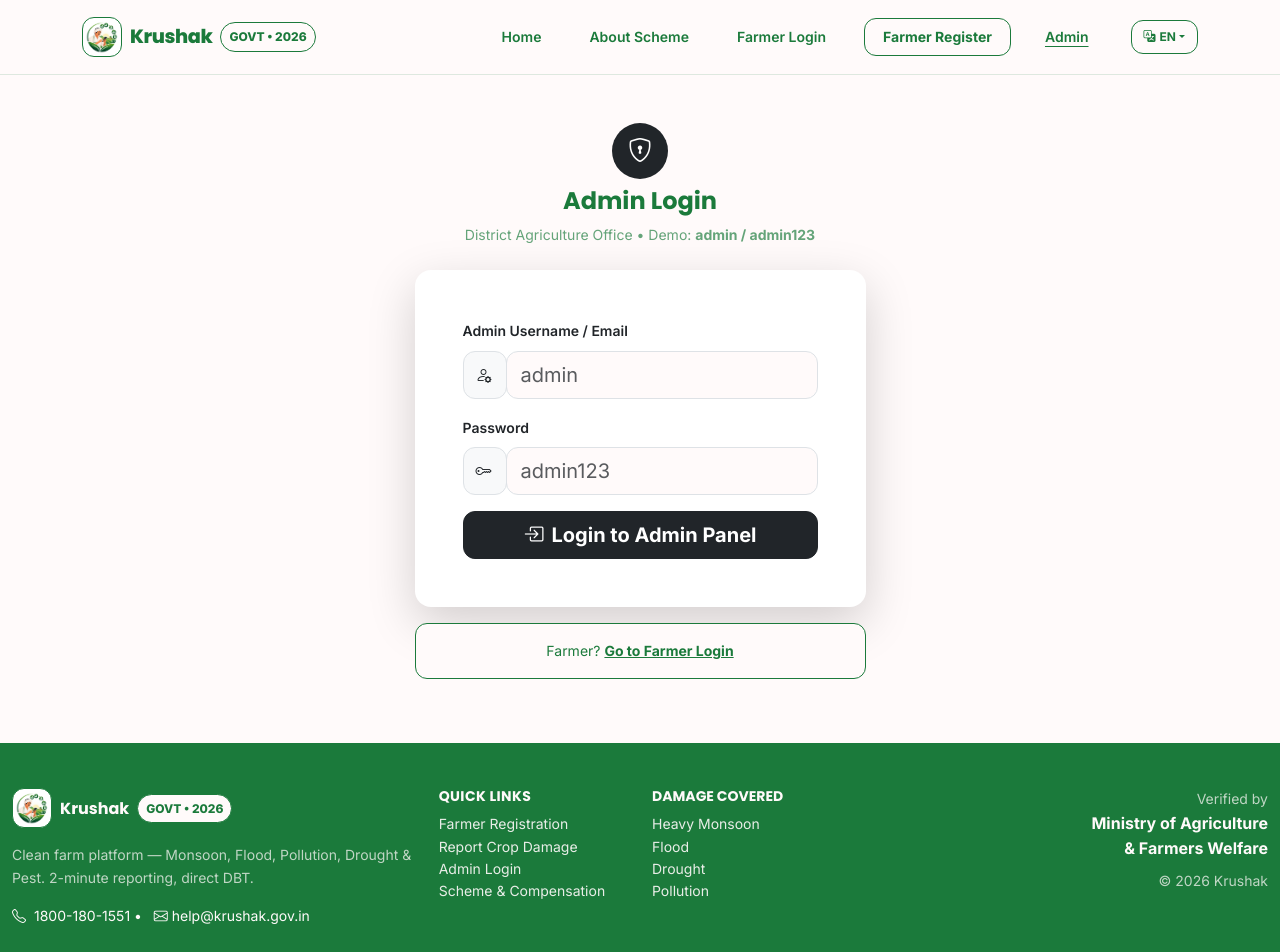
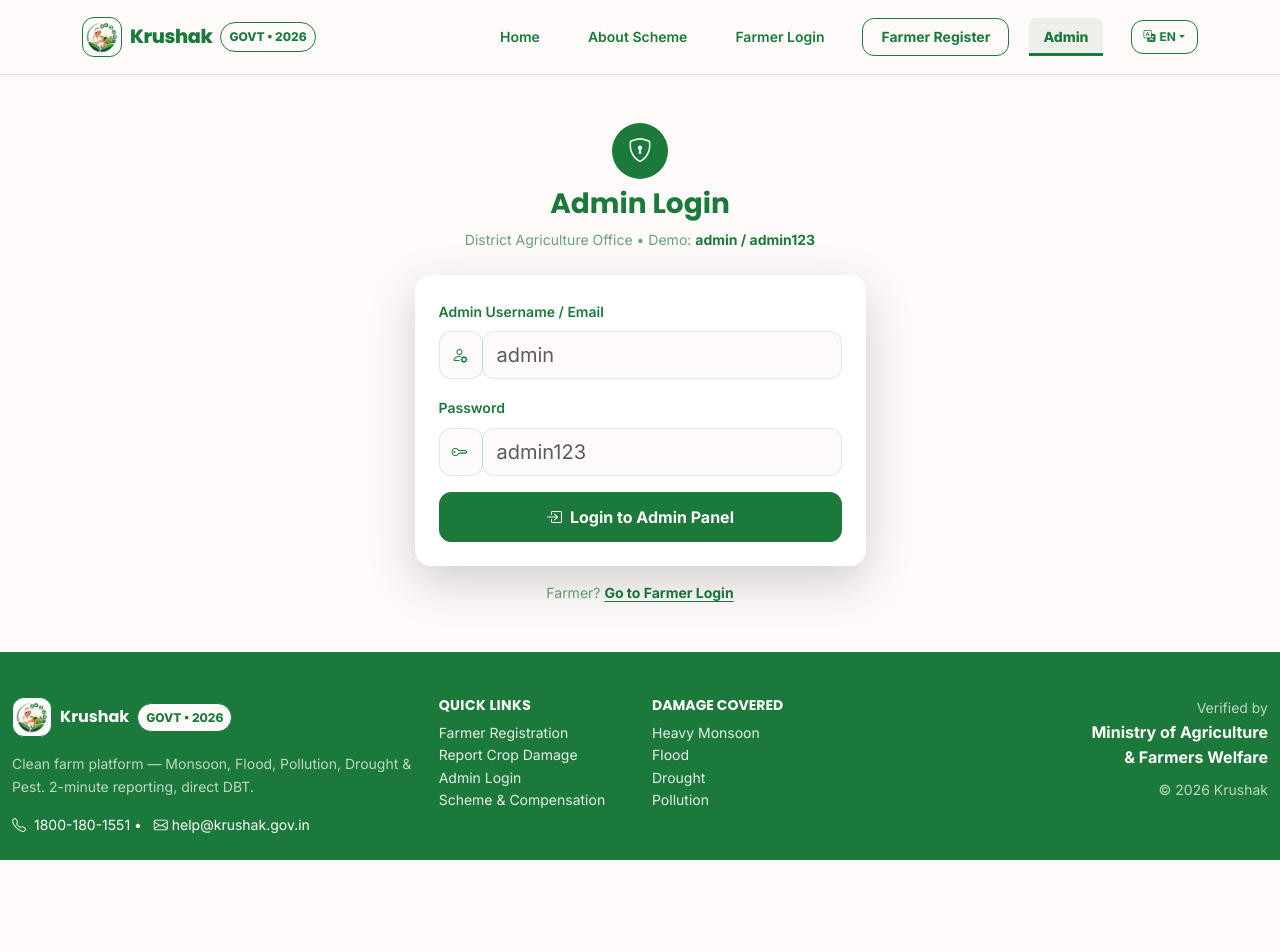
Before and after one commit to doxpro26-star/krushak, a Flask app: page /admin/login in a window 1280 px wide. After the commit the page ends 860 px from the top, so only its background shows below. Run offline with Flask 3, Linux system fonts and the light colour scheme.

Commit message:
a11y: fix 4 admin-login heuristics - H1, plain Farmer link, balanced card padding, distinct active nav

```diff
--- a/static/css/style.css
+++ b/static/css/style.css
@@ -41,7 +41,8 @@ a{ color:var(--green); }
 .brand-text{ font-family:'Poppins',sans-serif; font-weight:800; color:var(--green); font-size:1.2rem; letter-spacing:-.4px;}
 .brand-badge{ background:var(--snow); color:var(--green); border:1.5px solid var(--green); font-size:var(--fs-xs); padding:4px 8px; border-radius:var(--r-pill); font-weight:800;}
 .navbar-nav .nav-link{ color:var(--green)!important; font-weight:600; font-size:var(--fs-sm); padding:8px 14px!important;}
-.navbar-nav .nav-link:hover,.navbar-nav .nav-link.active{ text-decoration:underline; text-underline-offset:4px;}
+.navbar-nav .nav-link:hover{ text-decoration:underline; text-underline-offset:4px;}
+.navbar-nav .nav-link.active{ font-weight:800; text-decoration:none; border-bottom:3px solid var(--green); padding-bottom:5px!important; background:var(--green-light); border-radius:6px 6px 0 0; }
 .btn-primary-nav{ background:var(--green); color:var(--snow); border:1.5px solid var(--green); padding:9px 18px; border-radius:var(--r-md); font-weight:700; font-size:var(--fs-sm); line-height:1.2; min-height:38px; display:inline-flex; align-items:center; justify-content:center;}
 .btn-primary-nav:hover{ background:var(--green-dark); color:var(--snow); border-color:var(--green-dark);}
 .btn-outline-nav{ border:1.5px solid var(--green); color:var(--green); background:var(--snow); padding:9px 18px; border-radius:var(--r-md); font-weight:700; font-size:var(--fs-sm); line-height:1.2; min-height:38px; display:inline-flex; align-items:center; justify-content:center;}
--- a/templates/admin/login.html
+++ b/templates/admin/login.html
@@ -5,28 +5,28 @@
   <div class="row justify-content-center">
     <div class="col-md-5">
       <div class="text-center mb-4">
-        <div class="mx-auto bg-dark text-white rounded-circle d-flex align-items-center justify-content-center mb-2" style="width:56px;height:56px;"><i class="bi bi-shield-lock fs-4"></i></div>
-        <h3 class="fw-bold">Admin Login</h3>
-        <p class="text-muted small">District Agriculture Office • Demo: <strong>admin / admin123</strong></p>
+        <div class="mx-auto d-flex align-items-center justify-content-center mb-2" style="width:56px;height:56px; background:var(--green); color:var(--snow); border-radius:50%;" aria-hidden="true"><i class="bi bi-shield-lock fs-4"></i></div>
+        <h1 class="h3 fw-bold" style="color:var(--green);">Admin Login</h1>
+        <p class="small" style="color:rgba(27,122,59,0.68);">District Agriculture Office • Demo: <strong style="color:var(--green);">admin / admin123</strong></p>
       </div>
-      <div class="card border-0 shadow-lg rounded-4">
-        <div class="card-body p-4 p-md-5">
+      <div class="card border-0 shadow-lg rounded-4" style="border:1.5px solid var(--green-line);">
+        <div class="card-body p-4">
           <form method="POST">
-            <label class="form-label fw-semibold small">Admin Username / Email</label>
+            <label class="form-label fw-semibold small" style="color:var(--green);">Admin Username / Email</label>
             <div class="input-group mb-3">
-              <span class="input-group-text"><i class="bi bi-person-gear"></i></span>
-              <input name="username" class="form-control form-control-lg" required placeholder="admin">
+              <span class="input-group-text" style="background:var(--snow); border:1.5px solid var(--green-line); color:var(--green);" aria-hidden="true"><i class="bi bi-person-gear"></i></span>
+              <input name="username" class="form-control form-control-lg" required placeholder="admin" style="border:1.5px solid var(--green-line);">
             </div>
-            <label class="form-label fw-semibold small">Password</label>
+            <label class="form-label fw-semibold small" style="color:var(--green);">Password</label>
             <div class="input-group mb-3">
-              <span class="input-group-text"><i class="bi bi-key"></i></span>
-              <input name="password" type="password" class="form-control form-control-lg" required placeholder="admin123">
+              <span class="input-group-text" style="background:var(--snow); border:1.5px solid var(--green-line); color:var(--green);" aria-hidden="true"><i class="bi bi-key"></i></span>
+              <input name="password" type="password" class="form-control form-control-lg" required placeholder="admin123" style="border:1.5px solid var(--green-line);">
             </div>
-            <button class="btn btn-dark btn-lg w-100 fw-bold" type="submit"><i class="bi bi-box-arrow-in-right me-2"></i>Login to Admin Panel</button>
+            <button class="btn w-100 fw-bold" type="submit" style="background:var(--green); color:var(--snow); border:1.5px solid var(--green); border-radius:var(--r-md); padding:12px; font-size:var(--fs-base);"><i class="bi bi-box-arrow-in-right me-2" aria-hidden="true"></i>Login to Admin Panel</button>
           </form>
         </div>
       </div>
-      <div class="alert alert-light border mt-3 small text-center">Farmer? <a href="{{ url_for('farmer_login') }}" class="fw-bold">Go to Farmer Login</a></div>
+      <div class="text-center mt-3 small" style="color:rgba(27,122,59,0.68);">Farmer? <a href="{{ url_for('farmer_login') }}" class="fw-bold" style="color:var(--green); text-decoration:underline; text-underline-offset:3px;">Go to Farmer Login</a></div>
     </div>
   </div>
 </div>
```
